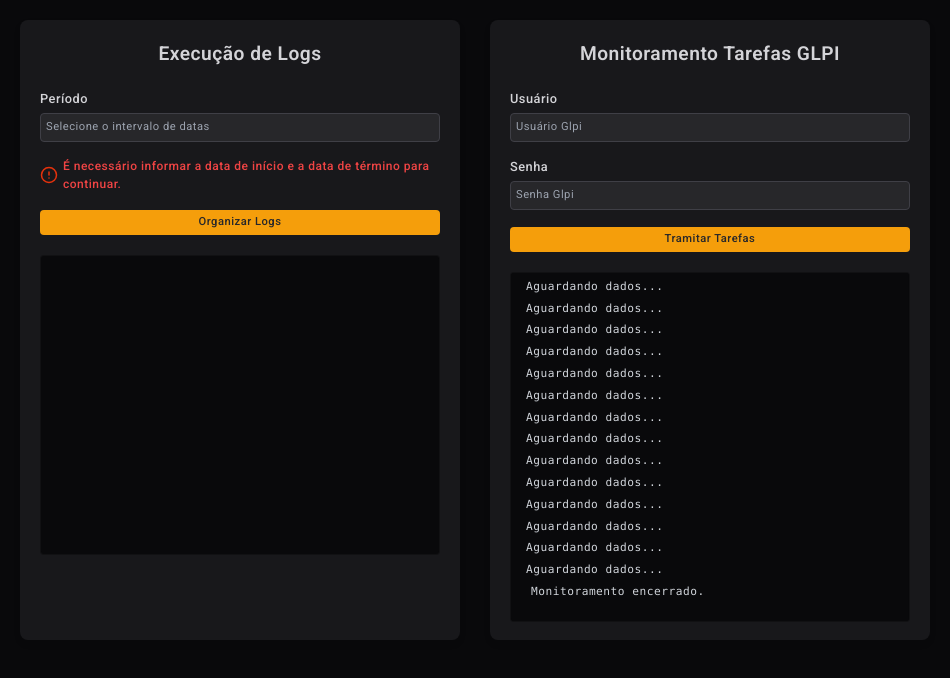
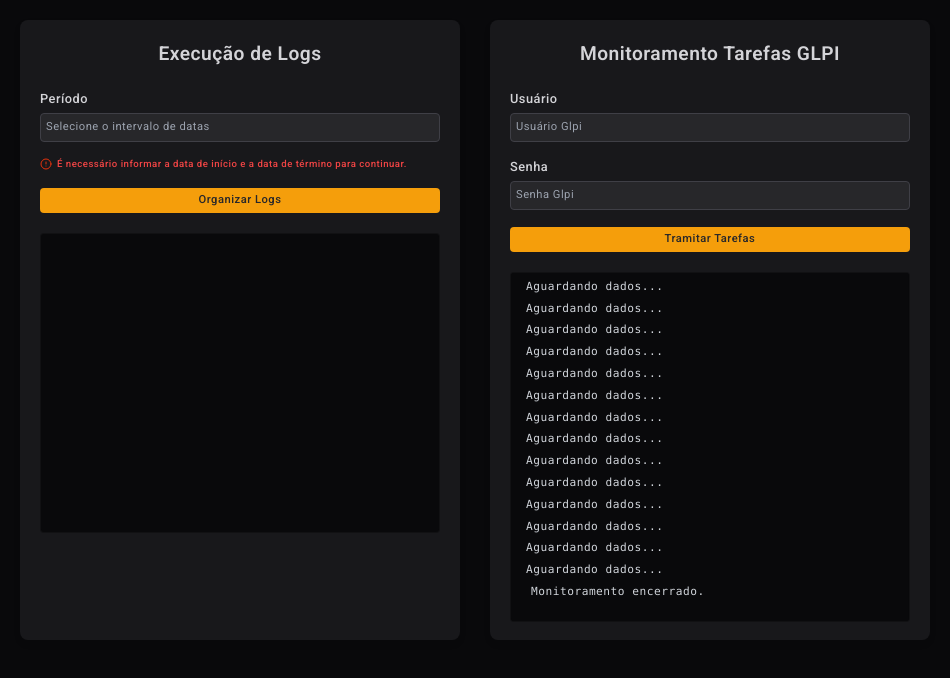
Before and after one commit to RicardoTavaresDias/APLICATION-ANALISE-DE-LOGS-INFRA, an Electron app: page index.html in a window 950 px wide. Both pictures are taken after a click on the button "Organizar Logs". Drawn offline with nearby package versions, Linux system fonts and the light colour scheme.

Commit message:
version 10.9

```diff
--- a/styles.css
+++ b/styles.css
@@ -67,10 +67,11 @@
 .errLogs, .errGlpi {
   font-size: 12px;
   font-weight: 500;
+  font-size: 0.6rem;
 }
 
 .errLogs img , .errGlpi img {
-  width: 18px;
+  width: 12px;
   height: auto;
   filter: invert(31%) sepia(83%) saturate(6071%) hue-rotate(0deg) brightness(94%) contrast(91%);
 }
```
